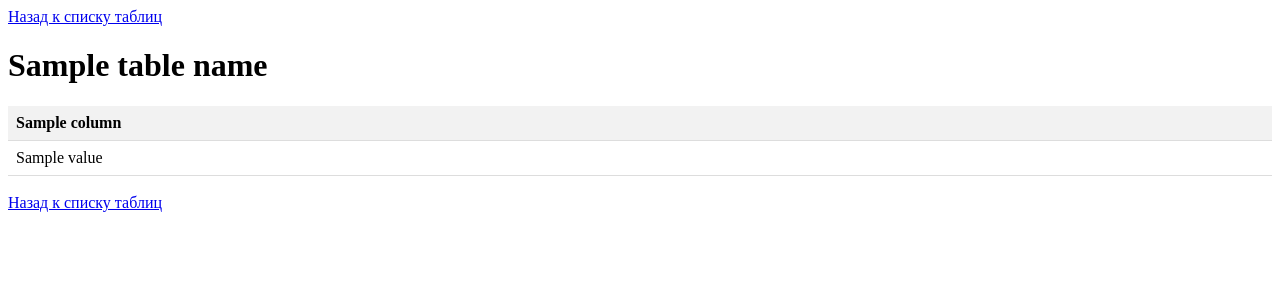
After one commit to Vladimir-Ivanov-92/Service_for_imported_csv_data, a FastAPI app: template templates/data.html in a window 1280 px wide. The commit adds this page. Shown: the top 300 px of the page. Run offline with FastAPI, Linux system fonts and the light colour scheme; the template is opened without the code that fills it: most values are stand-ins (such as "Sample title", 1, 10 or a date in 2020); parts of the project's set-up code (start-up, migrations or seed data) failed here and were passed over.

Commit message:
Fix some function and variable names. Add route @file_router.get('/table/{table_name}') for watching table from DF on HTML page.

```diff
--- a/db/models.py
+++ b/db/models.py
@@ -16,7 +16,7 @@ class User(Base):
     is_active = Column(Boolean(), default=True)
 
 
-class File(Base):
+class FileStructure(Base):
     __tablename__ = "files"
 
     files_id = Column(Integer(), primary_key=True)
--- a/settings.py
+++ b/settings.py
@@ -1,4 +1,4 @@
-"""File with settings and configs for the project"""
+"""FileStructure with settings and configs for the project"""
 
 from envparse import Env
 
--- /dev/null
+++ b/templates/data.html
@@ -0,0 +1,59 @@
+<!DOCTYPE html>
+<html>
+<head>
+    <title>{{ table_name }}</title>
+    <style>
+        table {
+            border-collapse: collapse;
+            width: 100%;
+        }
+
+        th, td {
+            padding: 8px;
+            text-align: left;
+            border-bottom: 1px solid #ddd;
+        }
+
+        th {
+            background-color: #f2f2f2;
+        }
+
+        form {
+            margin-bottom: 10px;
+        }
+
+        select {
+            margin-right: 10px;
+        }
+
+        button {
+            margin-right: 10px;
+        }
+    </style>
+</head>
+<body>
+    <a href="/file/tables">Назад к списку таблиц</a>
+    <h1>{{ table_name }}</h1>
+    <table>
+        <thead>
+            <tr>
+                {% for column in name_columns %}
+                <th>{{ column }}</th>
+                {% endfor %}
+            </tr>
+        </thead>
+        <tbody>
+            {% for _, row in columns_data %}
+            <tr>
+                {% for value in row.values %}
+                <td>{{ value }}</td>
+                {% endfor %}
+            </tr>
+            {% endfor %}
+        </tbody>
+    </table>
+    <br>
+    <a href="/file/tables">Назад к списку таблиц</a>
+
+</body>
+</html>
```
Also changed, not shown: api/handlers/file_handlers.py (+17 -2 lines), api/service.py (+22 -4 lines), db/dals.py (+3 -4 lines), templates/all_tables.html (renamed from templates/tables.html, +5 -5 lines), templates/upload.html (+5 -5 lines), templates/upload_success.html (+3 -4 lines), 1 other file.
